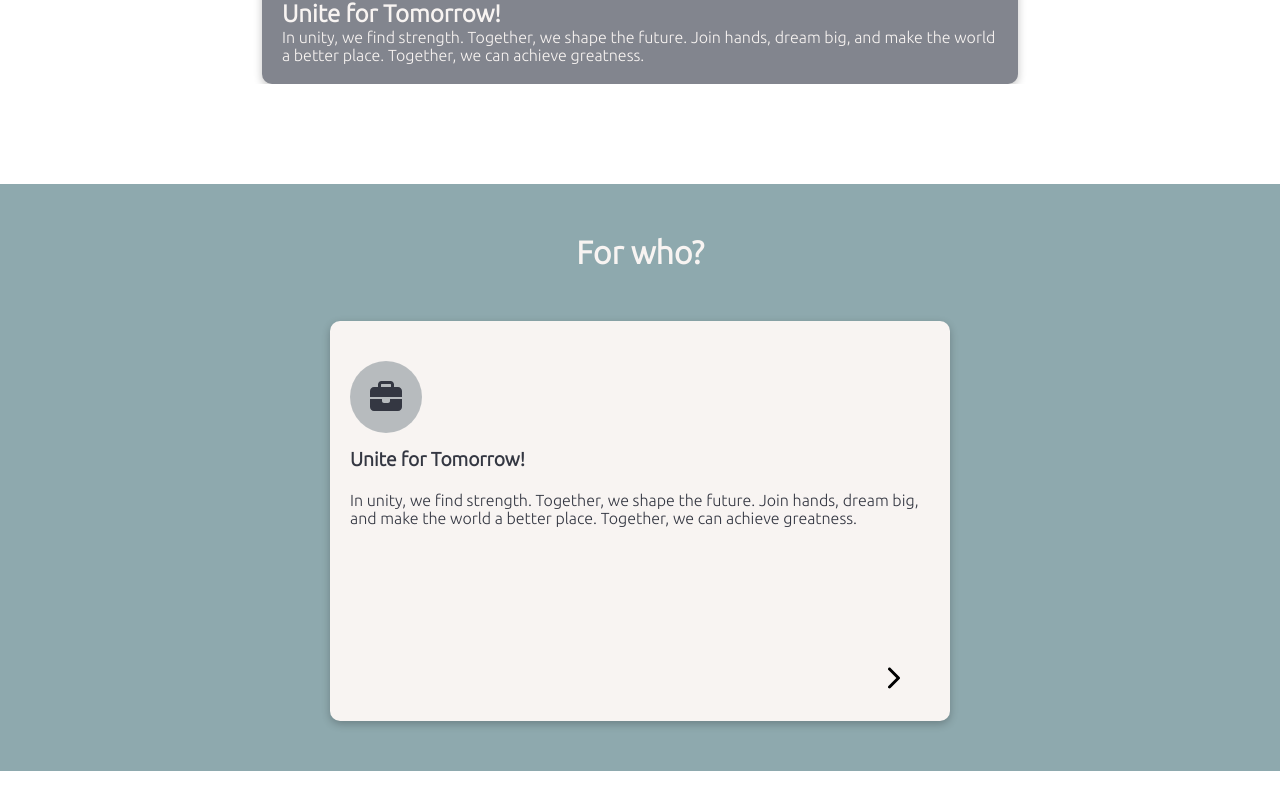
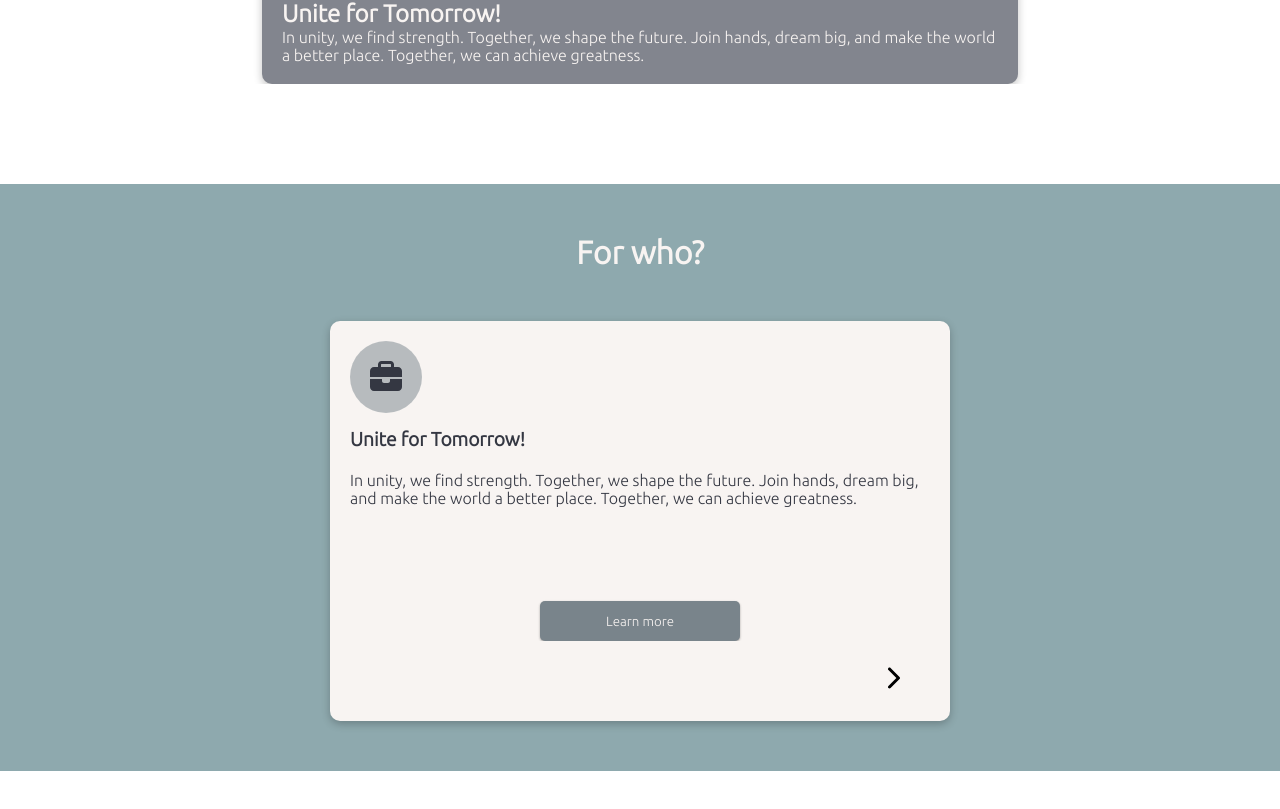
Before and after one commit to LensedStar/visacommers, a React (Create React App) app: page / in a window 1280 px wide. Shown: the part 1226-2035 px from the top of the page. Built offline with nearby package versions, Linux system fonts and the light colour scheme.

Commit message:
Add link button

```diff
--- a/src/Components/MainPage/WhoBlockMain/WhoBlock.jsx
+++ b/src/Components/MainPage/WhoBlockMain/WhoBlock.jsx
@@ -1,6 +1,7 @@
 import React ,{useState} from "react";
 
 import "./WhoBlockStyle.scss";
+
 
 import { useTranslation } from "react-i18next";
 
@@ -9,6 +10,10 @@ import { FontAwesomeIcon } from "@fortawesome/react-fontawesome";
 import {motion , AnimatePresence} from "framer-motion";
 
 import { faBriefcase,faGraduationCap,faChevronLeft,faChevronRight } from "@fortawesome/free-solid-svg-icons";
+
+import {Link} from "react-router-dom";
+
+import Button from "../../Button/Button";
 
 export default function WhoBlock() {
 const {t} = useTranslation();
@@ -49,6 +54,12 @@ const handleMinus = () => {
                        <h4>{t("mock.title")}</h4>
                        <p>{t("mock.description-short")}</p>
                    </article>
+                  <Button content={
+                      <Link className="Wholink" to="/about">{t("main.learnMore")}</Link>
+                  } style={{
+                      alignSelf : "center",
+                      backgroundColor:"#8ea9ae",
+                  }} classN="linkWhoButton"/>
                </motion.aside>
                    :
                    <motion.aside className="variant variant2"
@@ -67,6 +78,12 @@ const handleMinus = () => {
                            <h4>{t("mock.title")}</h4>
                            <p>{t("mock.description-short2")}</p>
                        </article>
+                       <Button content={
+                           <Link className="Wholink" to="/about">{t("main.learnMore")}</Link>
+                       } style={{
+                           alignSelf : "center",
+                           backgroundColor:"#8ea9ae",
+                       }} classN="linkWhoButton"/>
                    </motion.aside>
                }
                 </AnimatePresence>
--- a/src/Components/MainPage/WhoBlockMain/WhoBlockStyle.scss
+++ b/src/Components/MainPage/WhoBlockMain/WhoBlockStyle.scss
@@ -83,6 +83,13 @@ $clr-5:rgb(52, 55, 66);
         font-size: 1rem;
         min-height: 130px;
       }
+      .Wholink{
+        text-decoration: none;
+        color: $clr-1;
+        &:visited{
+          color: $clr-1;
+        }
+      }
     }
 
   }
--- a/src/locales/en.json
+++ b/src/locales/en.json
@@ -7,7 +7,8 @@
   },
   "main": {
     "title": "Visa in Slovenia",
-    "forWho": "For who?"
+    "forWho": "For who?",
+    "learnMore": "Learn more"
   },
   "mock": {
     "title": "Unite for Tomorrow!",
--- a/src/locales/ru.json
+++ b/src/locales/ru.json
@@ -7,7 +7,8 @@
   },
   "main": {
     "title": "Виза словении",
-    "forWho": "For who?"
+    "forWho": "For who?",
+    "learnMore": "Узнать больше"
   },
   "mock": {
     "title":  "Объединяйтесь для завтра!",
--- a/src/locales/ua.json
+++ b/src/locales/ua.json
@@ -8,7 +8,8 @@
 },
   "main": {
     "title": "Виза Cловении",
-    "forWho": "For who?"
+    "forWho": "For who?",
+    "learnMore": "Дізнатись більше"
   },
   "mock": {
     "title": "Об'єднуйтеся для завтра!",
```
